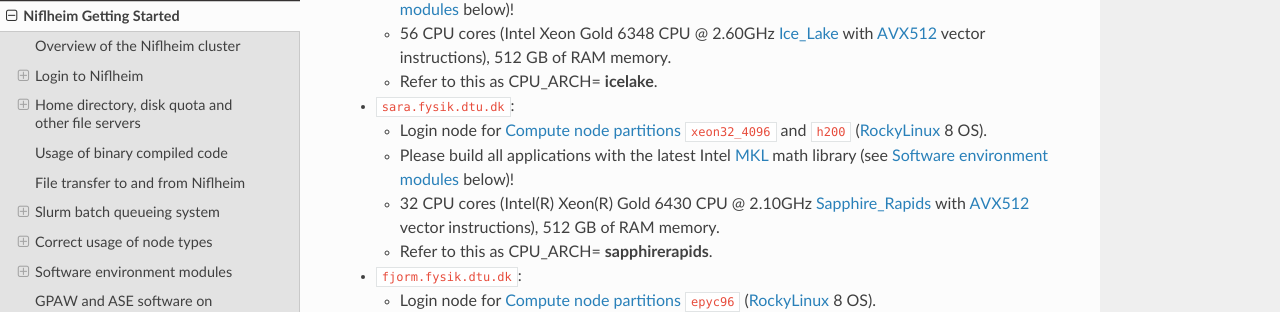
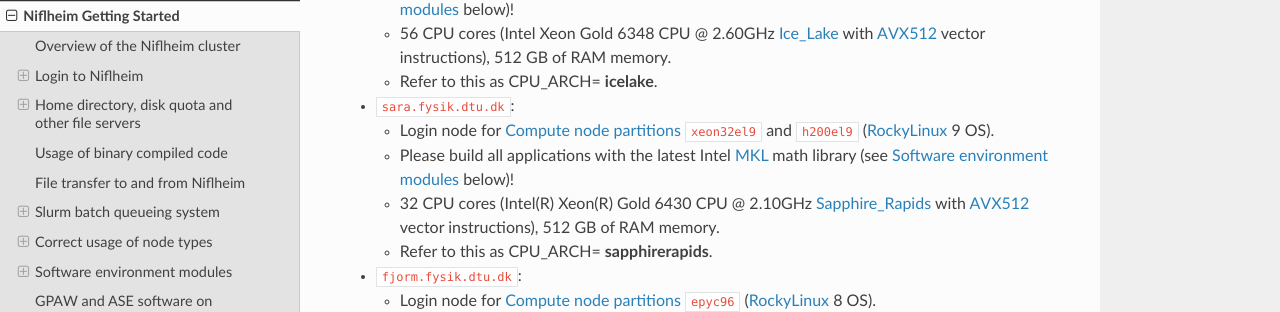
Before and after one commit to OleHolmNielsen/Niflheim_users, a Sphinx documentation site: the page built from docs/Niflheim_Getting_Started.rst, in a window 1280 px wide and 900 px high, scrolled down 1107 px. Shown: the part 137-449 px from the top of the window. Built offline with Sphinx 7.4.7 and the Read the Docs theme 3.1.0, drawn with Linux system fonts in a browser that asks for light colours; some of the changed text lies outside the part shown.

Commit message:
sara reinstalled with EL9

```diff
--- a/docs/Niflheim_Getting_Started.rst
+++ b/docs/Niflheim_Getting_Started.rst
@@ -70,7 +70,7 @@
 
 * ``sara.fysik.dtu.dk``:
 
-  * Login node for :ref:`compute_node_partitions` ``xeon32_4096`` and ``h200`` (RockyLinux_ 8 OS).
+  * Login node for :ref:`compute_node_partitions` ``xeon32el9`` and ``h200el9`` (RockyLinux_ 9 OS).
   * Please build all applications with the latest Intel MKL_ math library (see `Software environment modules`_ below)!
   * 32 CPU cores (Intel(R) Xeon(R) Gold 6430 CPU @ 2.10GHz Sapphire_Rapids_ with AVX512_ vector instructions), 512 GB of RAM memory.
   * Refer to this as CPU_ARCH= **sapphirerapids**.
@@ -373,8 +373,8 @@
     - 56
     - 512 GB
     - 293 GB
-  * - | xeon32_4096
-      | xeon32_week
+  * - | xeon32el9_4096
+      | xeon32el9_week
     - sara
     - Sapphire_Rapids_
     - | 32
```
